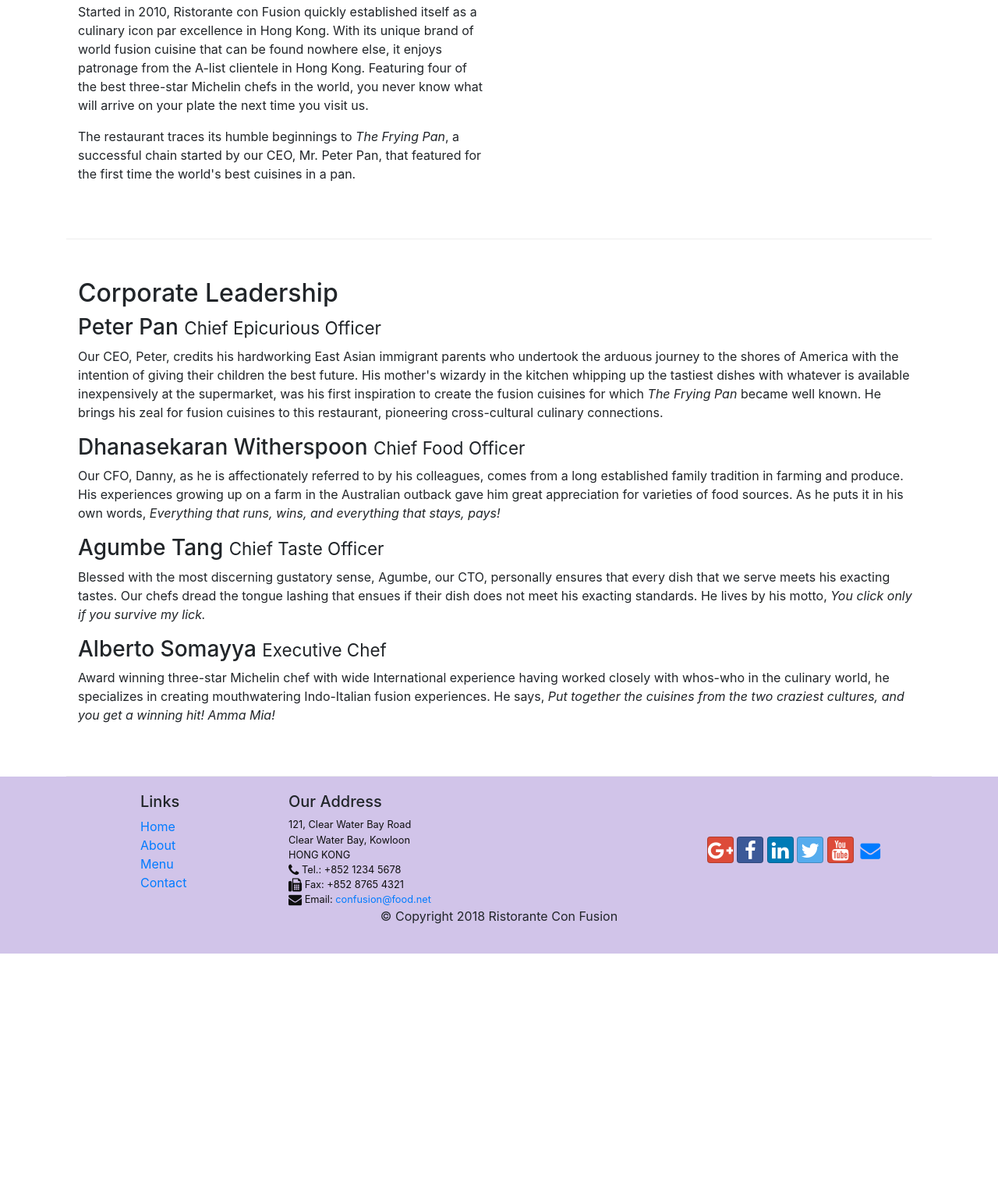
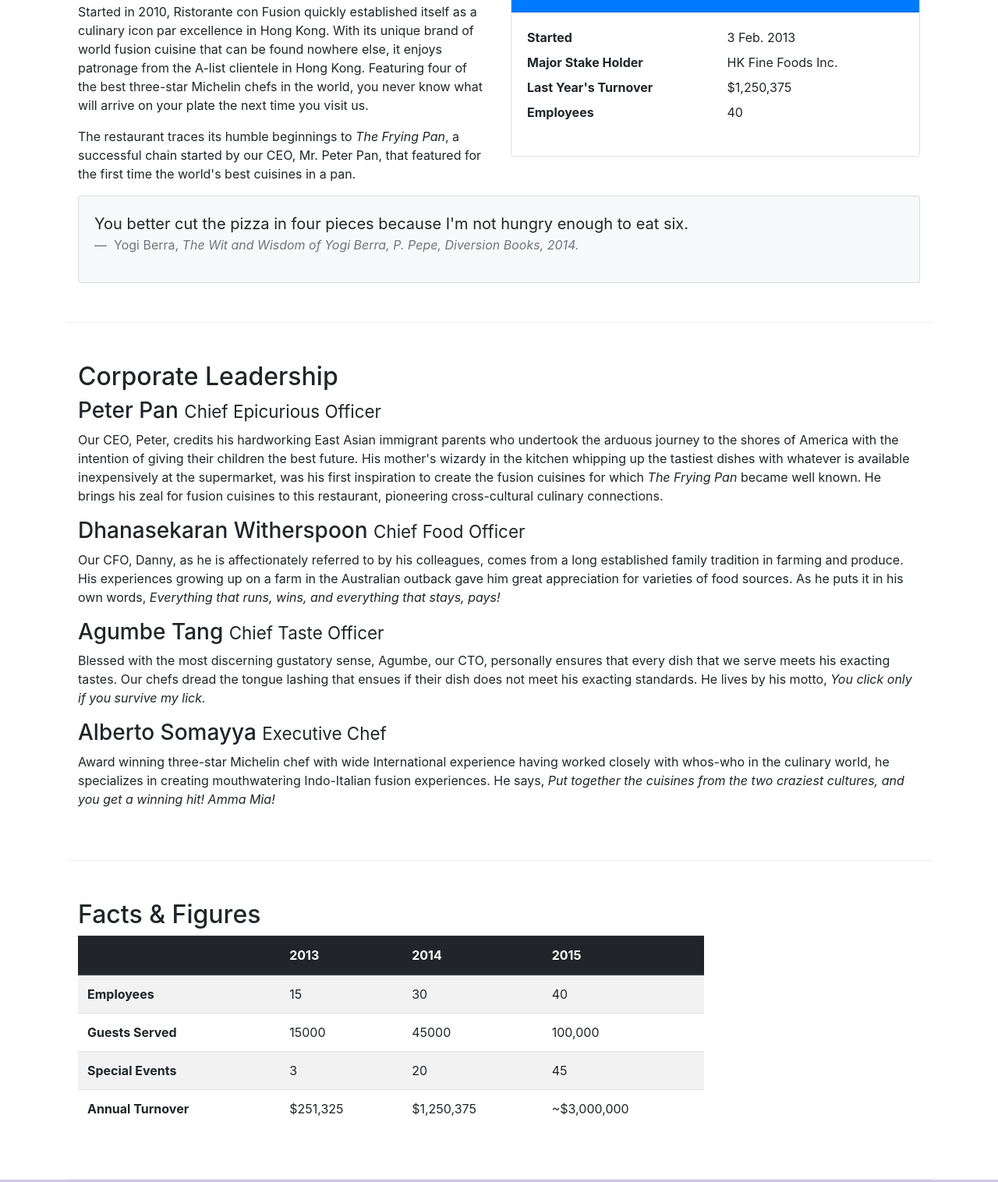
Before and after one commit to angelmgl/cursoBootstrap4, a website: page aboutus.html in a window 1280 px wide. Shown: the part 558-2074 px from the top of the page at 78% size. Before the commit the page ends 1781 px from the top, so only its background shows below. Drawn offline with nearby package versions, Linux system fonts and the light colour scheme.

Commit message:
Tables and cards

```diff
--- a/aboutus.html
+++ b/aboutus.html
@@ -62,12 +62,40 @@
         </div>
 
         <div class="row row-content">
-            <div class="col-12 col-sm-6">
+            <div class="col-sm-6">
                 <h2>Our History</h2>
                 <p>Started in 2010, Ristorante con Fusion quickly established itself as a culinary icon par excellence in Hong Kong. With its unique brand of world fusion cuisine that can be found nowhere else, it enjoys patronage from the A-list clientele in Hong Kong.  Featuring four of the best three-star Michelin chefs in the world, you never know what will arrive on your plate the next time you visit us.</p>
                 <p>The restaurant traces its humble beginnings to <em>The Frying Pan</em>, a successful chain started by our CEO, Mr. Peter Pan, that featured for the first time the world's best cuisines in a pan.</p>
             </div>
-            <div class="col-auto col-sm-6">
+            <div class="col-sm">
+                <div class="card">
+                    <h3 class="card-header bg-primary text-white">Facts At a Glance</h3>
+                    <div class="card-body">
+                        <dl class="row">
+                            <dt class="col-6">Started</dt>
+                            <dd class="col-6">3 Feb. 2013</dd>
+                            <dt class="col-6">Major Stake Holder</dt>
+                            <dd class="col-6">HK Fine Foods Inc.</dd>
+                            <dt class="col-6">Last Year's Turnover</dt>
+                            <dd class="col-6">$1,250,375</dd>
+                            <dt class="col-6">Employees</dt>
+                            <dd class="col-6">40</dd>
+                        </dl>
+                    </div>
+                </div>
+            </div>
+            <div class="col-12">
+                <div class="card card-body bg-light">
+                    <blockquote class="blockquote">
+                        <p class="mb-0">You better cut the pizza in four pieces because I'm not
+                            hungry enough to eat six.
+                        </p>
+                        <footer class="blockquote-footer">
+                        Yogi Berra, <cite title="Source Title">The Wit and Wisdom of Yogi Berra,
+                            P. Pepe, Diversion Books, 2014.</cite>
+                        </footer>
+                    </blockquote>
+                </div>
             </div>
         </div>
 
@@ -85,7 +113,50 @@
                 <p class="d-none d-sm-block">Award winning three-star Michelin chef with wide International experience having worked closely with whos-who in the culinary world, he specializes in creating mouthwatering Indo-Italian fusion experiences. He says, <em>Put together the cuisines from the two craziest cultures, and you get a winning hit! Amma Mia!</em></p>
             </div>
        </div>
-
+       <div class="row row-content">
+           <div class="col-12 col-sm-9">
+                <h2>Facts &amp; Figures</h2>
+                <div class="table-responsive">
+                    <table class="table table-striped">
+                        <thead class="thead-dark">
+                            <tr>
+                                <th>&nbsp;</th>
+                                <th>2013</th>
+                                <th>2014</th>
+                                <th>2015</th>
+                            </tr>
+                        </thead>
+                        <tbody>
+                            <tr>
+                                <th>Employees</th>
+                                <td>15</td>
+                                <td>30</td>
+                                <td>40</td>
+                            </tr>
+                            <tr>
+                                <th>Guests Served</th>
+                                <td>15000</td>
+                                <td>45000</td>
+                                <td>100,000</td>
+                            </tr>
+                            <tr>
+                                <th>Special Events</th>
+                                <td>3</td>
+                                <td>20</td>
+                                <td>45</td>
+                            </tr>
+                            <tr>
+                                <th>Annual Turnover</th>
+                                <td>$251,325</td>
+                                <td>$1,250,375</td>
+                                <td>~$3,000,000</td>
+                            </tr>
+                        </tbody>
+                    </table>
+                </div>
+           </div>
+           <div class="col-12 col-sm-3"></div>
+       </div>
     </div>
 
     <footer class="footer">
```
